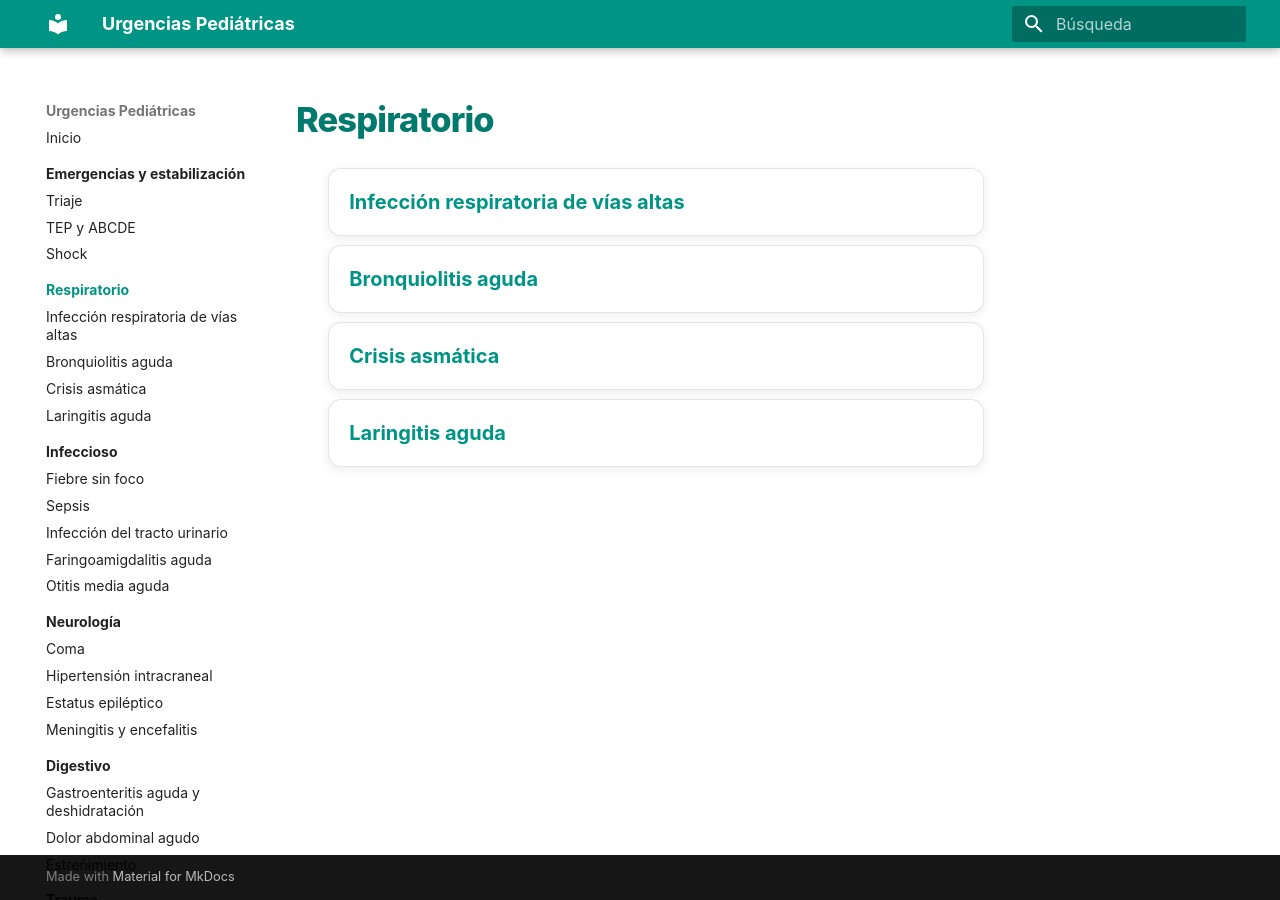
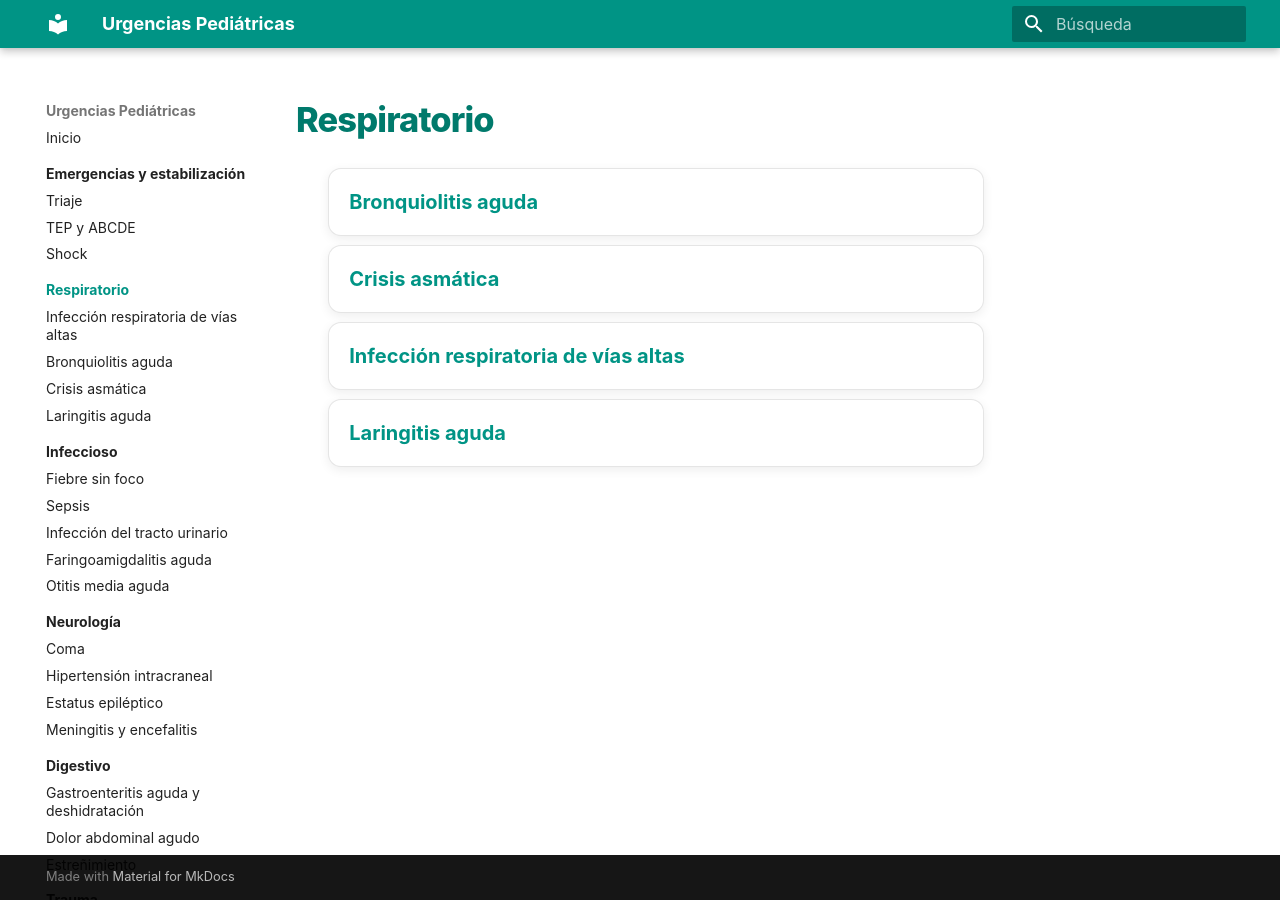
Before and after one commit to gonzaloares/urgencias-pediatricas, an MkDocs documentation site: the page built from docs/respiratorio/index.md, in a window 1280 px wide. Built offline with MkDocs 1.6.1 and Material for MkDocs 9.7.7, drawn with Linux system fonts in a browser that asks for light colours.

```diff
--- a/docs/respiratorio/index.md
+++ b/docs/respiratorio/index.md
@@ -2,9 +2,9 @@
 
 <div class="protocol-index" markdown="1">
 
-- [Infección respiratoria de vías altas](infeccion-respiratoria-vias-altas.md)
 - [Bronquiolitis aguda](bronquiolitis-aguda.md)
 - [Crisis asmática](crisis-asmatica.md)
+- [Infección respiratoria de vías altas](infeccion-respiratoria-vias-altas.md)
 - [Laringitis aguda](laringitis-aguda.md)
 
 </div>
```
